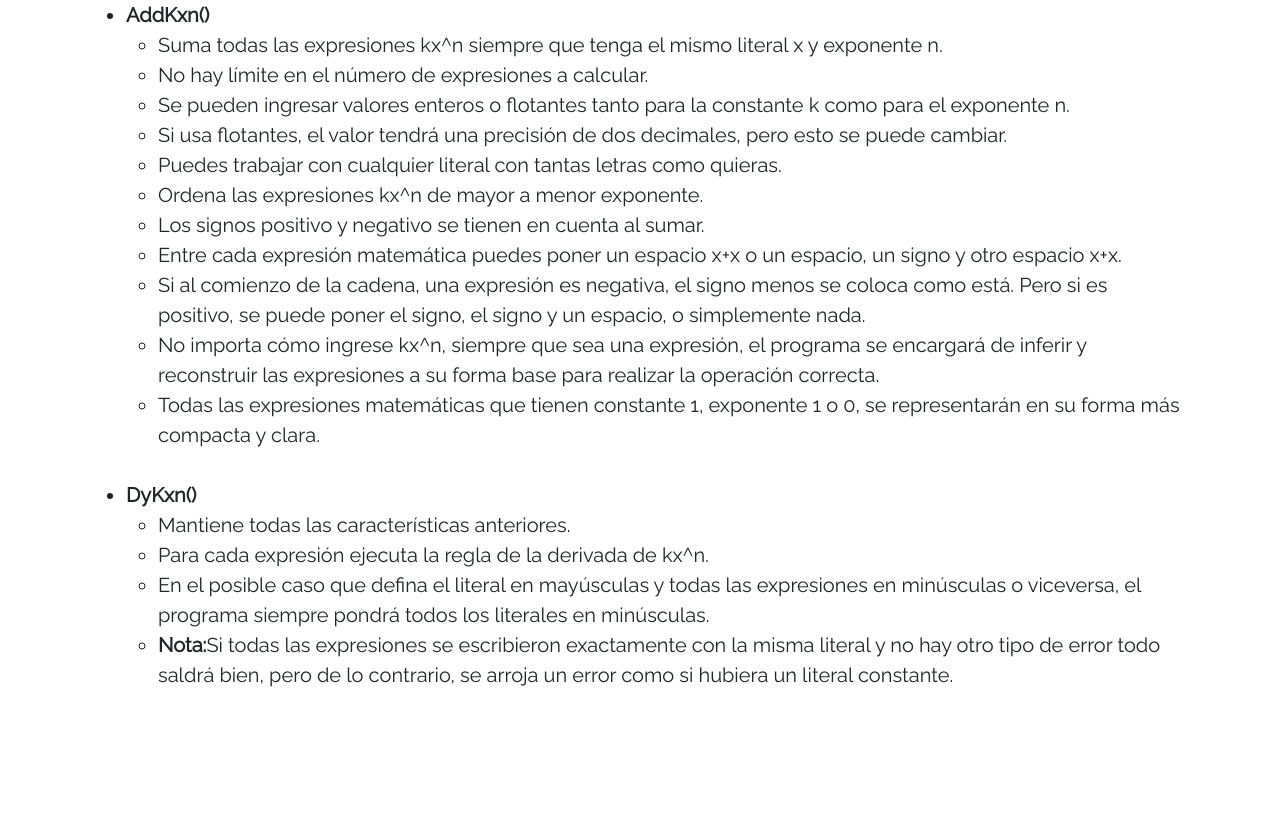
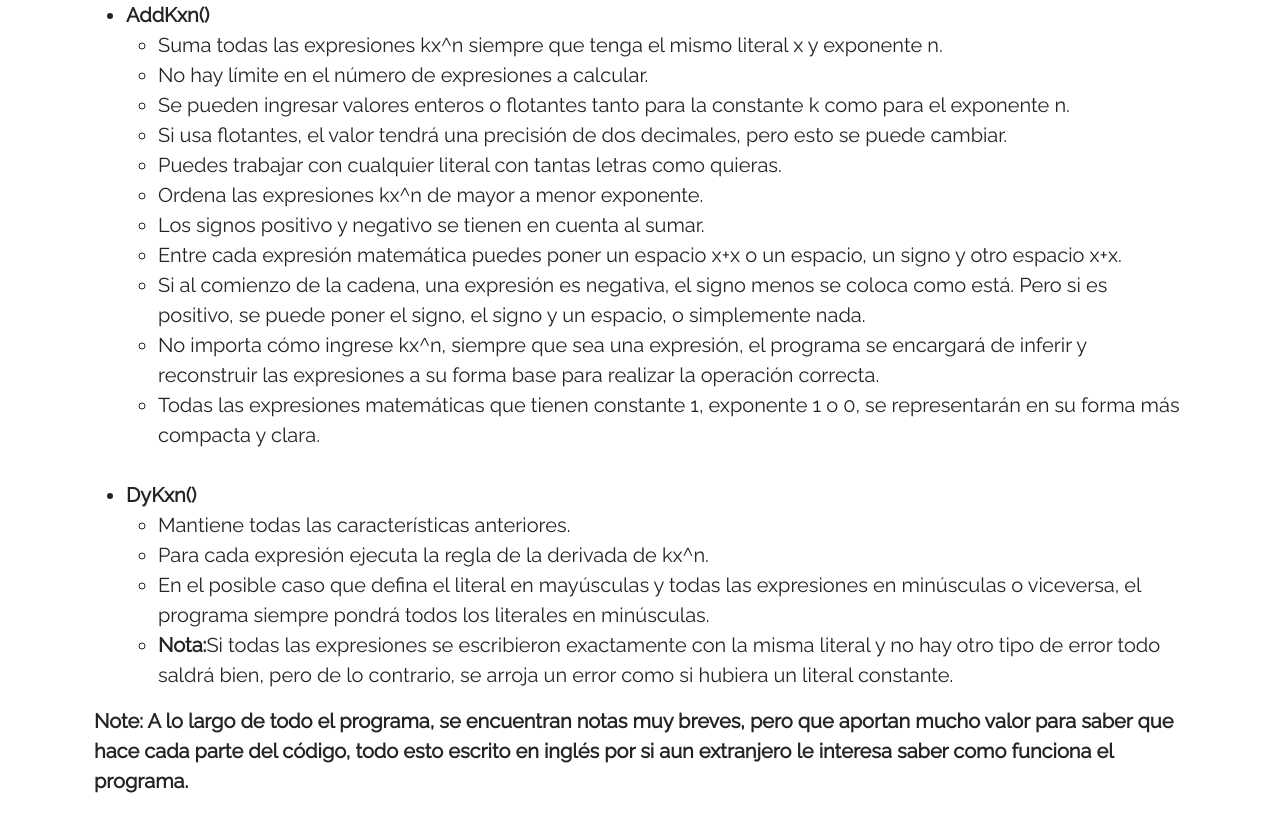
Before and after one commit to brianlewyn/dxdy, a plain HTML site: page Development.html in a window 1280 px wide. Shown: the part 1452-2284 px from the top of the page. Before the commit the page ends 2182 px from the top, so only its background shows below. Drawn offline with Linux system fonts and the light colour scheme.

Commit message:
Finished

```diff
--- a/Development.html
+++ b/Development.html
@@ -101,6 +101,7 @@
                            </ul>
                         </li>
                      </ul>
+                     <p><strong>Note: A lo largo de todo el programa, se encuentran notas muy breves, pero que aportan mucho valor para saber que hace cada parte del código, todo esto escrito en inglés por si aun extranjero le interesa saber como funciona el programa.</strong></p>
                   </div>
                </div>
             </div>
```
